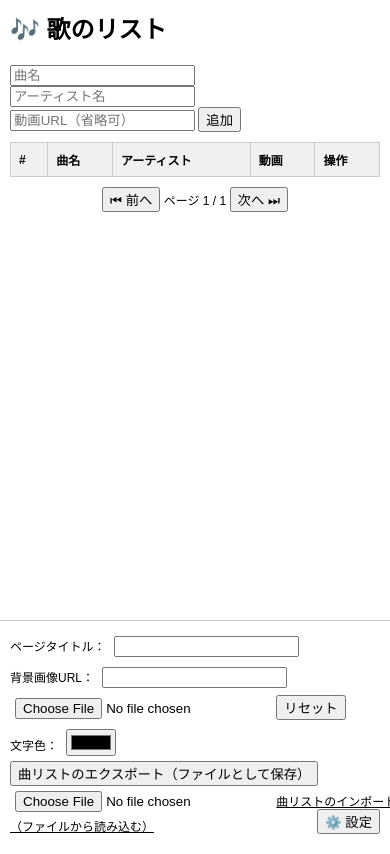
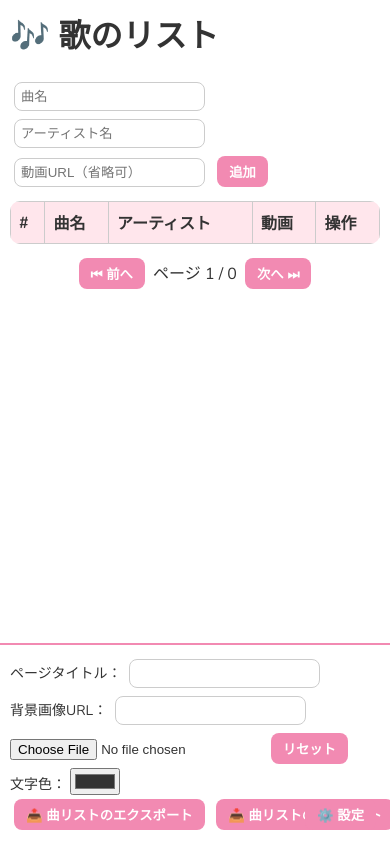
Before and after one commit to shuchan-cathead/song-list2, a plain HTML site: page index.html in a window 390 px wide. Both pictures are taken after a click on the button "⚙️ 設定". Drawn offline with nearby package versions, Linux system fonts and the light colour scheme.

Commit message:
Update index.html

```diff
--- a/index.html
+++ b/index.html
@@ -4,37 +4,53 @@
   <meta charset="UTF-8" />
   <meta name="viewport" content="width=device-width, initial-scale=1.0" />
   <title>🎶 歌のリスト</title>
-  <link rel="manifest" href="manifest.json">
+  <link href="https://fonts.googleapis.com/css2?family=Nunito:wght@400;700&display=swap" rel="stylesheet">
   <style>
     html, body {
-      margin: 0;
-      padding: 0;
-      height: 100%;
+      margin: 0; padding: 0; height: 100%;
+      font-family: 'Nunito', sans-serif;
       background-attachment: fixed;
       background-size: cover;
       background-position: center;
-      transition: background-image 0.3s ease, background-color 0.3s ease;
-      color: #000;
-      font-family: sans-serif;
-    }
-    body {
-      display: flex;
-      flex-direction: column;
-      overflow: hidden;
+      background-color: rgba(255,255,255,0.9);
+      transition: background-image 0.3s ease;
+      color: #333;
     }
     h1 {
       margin: 10px;
+      font-weight: bold;
     }
     .content {
-      flex: 1;
+      padding: 10px;
+      max-height: calc(100vh - 120px);
       overflow-y: auto;
-      padding: 10px;
-      background-color: rgba(255,255,255,0.9);
+    }
+    input[type="text"] {
+      padding: 6px;
+      border: 1px solid #ccc;
+      border-radius: 8px;
+      margin: 4px;
+    }
+    button {
+      background: #f28ab2;
+      color: white;
+      border: none;
+      border-radius: 8px;
+      padding: 6px 12px;
+      margin: 4px;
+      font-weight: bold;
+      cursor: pointer;
+    }
+    button:hover {
+      background: #ffb3c6;
     }
     table {
       width: 100%;
       border-collapse: collapse;
       margin-top: 10px;
+      background-color: rgba(255,255,255,0.95);
+      border-radius: 10px;
+      overflow: hidden;
     }
     th, td {
       border: 1px solid #ccc;
@@ -42,12 +58,8 @@
       text-align: left;
     }
     th {
-      background-color: #f0f0f0;
+      background-color: #ffe6ec;
       cursor: pointer;
-    }
-    .pagination {
-      text-align: center;
-      margin: 10px 0;
     }
     .settings-toggle {
       position: fixed;
@@ -62,15 +74,14 @@
       width: 100%;
       background: rgba(255, 255, 255, 0.95);
       padding: 10px;
-      border-top: 1px solid #ccc;
+      border-top: 2px solid #f28ab2;
       display: none;
       font-size: 14px;
       z-index: 999;
     }
-    .settings-panel input[type="text"],
-    .settings-panel input[type="color"],
-    .settings-panel input[type="file"] {
-      margin: 5px;
+    .pagination {
+      text-align: center;
+      margin: 10px;
     }
     .popup-overlay {
       display: none;
@@ -87,24 +98,6 @@
       border: none;
       background: #000;
     }
-    .fade-in {
-      animation: fadeIn 0.4s ease-in-out;
-    }
-    .fade-out {
-      animation: fadeOut 0.4s ease-in-out;
-    }
-    @keyframes fadeIn {
-      from { opacity: 0; transform: translateY(10px); }
-      to { opacity: 1; transform: translateY(0); }
-    }
-    @keyframes fadeOut {
-      from { opacity: 1; }
-      to { opacity: 0; }
-    }
-    @media(max-width:600px) {
-      body, .settings-panel { font-size: 12px; }
-      table, th, td { font-size: 12px; }
-    }
   </style>
 </head>
 <body>
@@ -114,6 +107,7 @@
     <input type="text" id="newArtist" placeholder="アーティスト名">
     <input type="text" id="newVideo" placeholder="動画URL（省略可）">
     <button onclick="addSong()">追加</button>
+
     <table>
       <thead>
         <tr>
@@ -126,6 +120,7 @@
       </thead>
       <tbody id="songTable"></tbody>
     </table>
+
     <div class="pagination">
       <button onclick="prevPage()">⏮ 前へ</button>
       <span id="pageInfo"></span>
@@ -150,12 +145,12 @@
     </div>
     <div>
       <label>文字色：</label>
-      <input type="color" id="textColor" value="#000000" onchange="updateTextColor()">
+      <input type="color" id="textColor" value="#333333" onchange="updateTextColor()">
     </div>
     <div>
-      <button onclick="exportSongs()">曲リストのエクスポート（ファイルとして保存）</button>
-      <input type="file" id="importFile" onchange="importSongs()" style="display:inline;">
-      <label for="importFile"><u>曲リストのインポート（ファイルから読み込む）</u></label>
+      <button onclick="exportSongs()">📤 曲リストのエクスポート</button>
+      <button onclick="document.getElementById('importFile').click()">📥 曲リストのインポート</button>
+      <input type="file" id="importFile" style="display:none" onchange="importSongs()">
     </div>
   </div>
 
@@ -164,31 +159,26 @@
   </div>
 
 <script>
-  const pageSize = 20;
 let songs = JSON.parse(localStorage.getItem("songList") || "[]");
-  let currentPage = 1, sortKey = null, sortAsc = true;
+let currentPage = 1, pageSize = 20, sortKey = null, sortAsc = true;
 
 function renderTable() {
   const tbody = document.getElementById("songTable");
   tbody.innerHTML = "";
   const sorted = [...songs];
   if (sortKey) {
-      sorted.sort((a, b) => sortAsc ? (a[sortKey] || '').localeCompare(b[sortKey] || '') : (b[sortKey] || '').localeCompare(a[sortKey] || ''));
+    sorted.sort((a,b) => sortAsc ? (a[sortKey]||'').localeCompare(b[sortKey]||'') : (b[sortKey]||'').localeCompare(a[sortKey]||''));
   }
   const start = (currentPage - 1) * pageSize;
-    const pageItems = sorted.slice(start, start + pageSize);
-    pageItems.forEach((song, i) => {
+  sorted.slice(start, start + pageSize).forEach((song, i) => {
     const tr = document.createElement("tr");
-      tr.innerHTML = `
-        <td>${start + i + 1}</td>
-        <td>${song.title}</td>
-        <td>${song.artist}</td>
-        <td>${song.video ? `<button onclick="playVideo('${song.video}')">再生</button>` : ''}</td>
-        <td><button onclick="editSong(${songs.indexOf(song)})">編集</button><button onclick="deleteSong(${songs.indexOf(song)})">削除</button></td>
-      `;
+    tr.innerHTML = `<td>${start+i+1}</td><td>${song.title}</td><td>${song.artist}</td>
+      <td>${song.video ? `<button onclick=\"playVideo('${song.video}')\">再生</button>` : ''}</td>
+      <td><button onclick=\"editSong(${songs.indexOf(song)})\">編集</button>
+          <button onclick=\"deleteSong(${songs.indexOf(song)})\">削除</button></td>`;
     tbody.appendChild(tr);
   });
-    document.getElementById("pageInfo").textContent = `ページ ${currentPage} / ${Math.max(Math.ceil(songs.length / pageSize), 1)}`;
+  document.getElementById("pageInfo").textContent = `ページ ${currentPage} / ${Math.ceil(songs.length / pageSize)}`;
   window.scrollTo({ top: 0, behavior: 'smooth' });
 }
 
@@ -204,68 +194,43 @@
   document.getElementById("newVideo").value = "";
   renderTable();
 }
-
 function editSong(i) {
   const s = songs[i];
   const t = prompt("曲名", s.title);
   const a = prompt("アーティスト", s.artist);
   const v = prompt("動画URL", s.video || "");
-    if (t && a) {
-      songs[i] = { title: t.trim(), artist: a.trim(), video: v.trim() };
-      saveSongs(); renderTable();
+  if (t && a) { songs[i] = { title: t, artist: a, video: v }; saveSongs(); renderTable(); }
 }
+function deleteSong(i) {
+  if (confirm("削除しますか？")) { songs.splice(i, 1); saveSongs(); renderTable(); }
 }
-
-  function deleteSong(i) {
-    if (confirm("削除しますか？")) {
-      songs.splice(i, 1);
-      saveSongs();
-      if (currentPage > Math.ceil(songs.length / pageSize)) currentPage--;
-      renderTable();
+function sortBy(key) {
+  sortKey = key; sortAsc = !sortAsc; renderTable();
 }
+function prevPage() { if (currentPage > 1) { currentPage--; renderTable(); } }
+function nextPage() { if (currentPage < Math.ceil(songs.length / pageSize)) { currentPage++; renderTable(); } }
+function playVideo(url) {
+  document.getElementById("videoFrame").src = url.includes("youtube") ? url.replace("watch?v=", "embed/") : url;
+  document.getElementById("popupOverlay").style.display = "flex";
 }
-
-  function sortBy(key) {
-    if (sortKey === key) sortAsc = !sortAsc;
-    else { sortKey = key; sortAsc = true; }
-    renderTable();
-  }
-
-  function nextPage() { if (currentPage < Math.ceil(songs.length / pageSize)) { currentPage++; renderTable(); } }
-  function prevPage() { if (currentPage > 1) { currentPage--; renderTable(); } }
-
-  function playVideo(url) {
-    const frame = document.getElementById("videoFrame");
-    const popup = document.getElementById("popupOverlay");
-    const embed = url.includes("youtube.com") || url.includes("youtu.be")
-      ? url.replace("watch?v=", "embed/").replace("youtu.be/", "youtube.com/embed/")
-      : url;
-    frame.src = embed;
-    popup.style.display = "flex";
-  }
-
 function closePopup() {
   document.getElementById("popupOverlay").style.display = "none";
   document.getElementById("videoFrame").src = "";
 }
-
 function toggleSettings() {
-    const p = document.getElementById("settingsPanel");
-    p.style.display = (p.style.display === "block" ? "none" : "block");
+  const panel = document.getElementById("settingsPanel");
+  panel.style.display = panel.style.display === "block" ? "none" : "block";
 }
-
 function updateTitle() {
-    const newTitle = document.getElementById("pageTitleInput").value;
-    document.getElementById("pageTitle").textContent = newTitle || "🎶 歌のリスト";
-    localStorage.setItem("pageTitle", newTitle);
+  const val = document.getElementById("pageTitleInput").value;
+  document.getElementById("pageTitle").textContent = val || "🎶 歌のリスト";
+  localStorage.setItem("pageTitle", val);
 }
-
 function updateBackground() {
-    const url = document.getElementById("bgUrlInput").value.trim();
-    document.body.style.backgroundImage = url ? `url('${url}')` : "none";
-    localStorage.setItem("bgUrl", url);
+  const val = document.getElementById("bgUrlInput").value.trim();
+  document.body.style.backgroundImage = val ? `url('${val}')` : "none";
+  localStorage.setItem("bgUrl", val);
 }
-
 function uploadBackground() {
   const file = document.getElementById("bgUpload").files[0];
   if (file) {
@@ -277,24 +242,18 @@
     reader.readAsDataURL(file);
   }
 }
-
 function resetBackground() {
   document.body.style.backgroundImage = "none";
   document.getElementById("bgUrlInput").value = "";
   localStorage.removeItem("bgUrl");
   localStorage.removeItem("bgImage");
 }
-
 function updateTextColor() {
   const c = document.getElementById("textColor").value;
   document.body.style.color = c;
   localStorage.setItem("textColor", c);
 }
-
-  function saveSongs() {
-    localStorage.setItem("songList", JSON.stringify(songs));
-  }
-
+function saveSongs() { localStorage.setItem("songList", JSON.stringify(songs)); }
 function exportSongs() {
   const blob = new Blob([JSON.stringify(songs)], { type: "application/json" });
   const url = URL.createObjectURL(blob);
@@ -303,30 +262,26 @@
   a.download = "song_list.json";
   a.click();
 }
-
 function importSongs() {
   const file = document.getElementById("importFile").files[0];
   if (!file) return;
   const reader = new FileReader();
-    reader.onload = function(e) {
+  reader.onload = e => {
     try {
       songs = JSON.parse(e.target.result);
-        saveSongs(); currentPage = 1; renderTable();
-      } catch (err) {
-        alert("ファイルの読み込みに失敗しました。");
-      }
+      saveSongs(); renderTable();
+    } catch { alert("読み込み失敗"); }
   };
   reader.readAsText(file);
 }
-
 window.onload = () => {
   document.getElementById("pageTitleInput").value = localStorage.getItem("pageTitle") || "";
   updateTitle();
+  const img = localStorage.getItem("bgImage");
+  if (img) document.body.style.backgroundImage = `url('${img}')`;
   document.getElementById("bgUrlInput").value = localStorage.getItem("bgUrl") || "";
   updateBackground();
-    const img = localStorage.getItem("bgImage");
-    if (img) document.body.style.backgroundImage = `url('${img}')`;
-    document.getElementById("textColor").value = localStorage.getItem("textColor") || "#000000";
+  document.getElementById("textColor").value = localStorage.getItem("textColor") || "#333333";
   updateTextColor();
   renderTable();
 };
```
Lines whose indentation alone changed are shown as unchanged.
